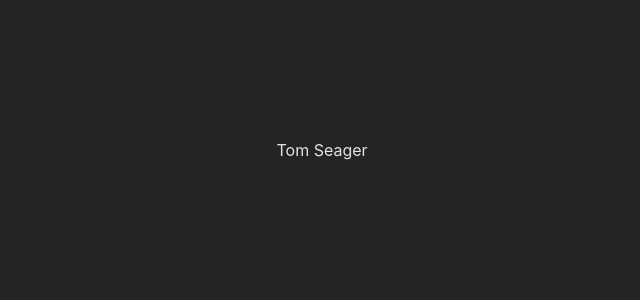
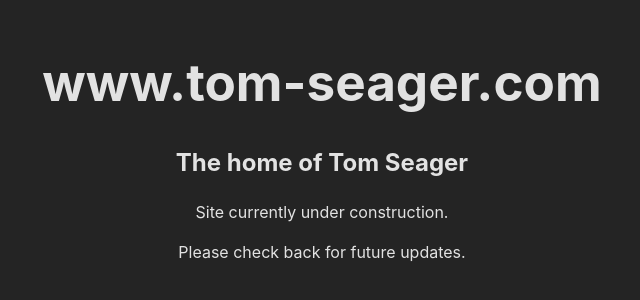
Before and after one commit to TomMetcalf/tomseager, a React (Vite) app: page / in a window 1280 px wide. Shown: the part 250-550 px from the top of the page, without its empty margins (318-958 px from the left). Built offline with nearby package versions, Linux system fonts and the light colour scheme.

Commit message:
add under construction text

```diff
--- a/src/App.jsx
+++ b/src/App.jsx
@@ -1,7 +1,15 @@
 import './App.css';
 
 function App() {
-  return <p>Tom Seager</p>;
+
+  return (
+    <>
+      <h1>www.tom-seager.com</h1>
+      <h2>The home of Tom Seager</h2>
+      <p>Site currently under construction.</p>
+      <p>Please check back for future updates.</p>
+    </>
+  );
 }
 
 export default App;
```
